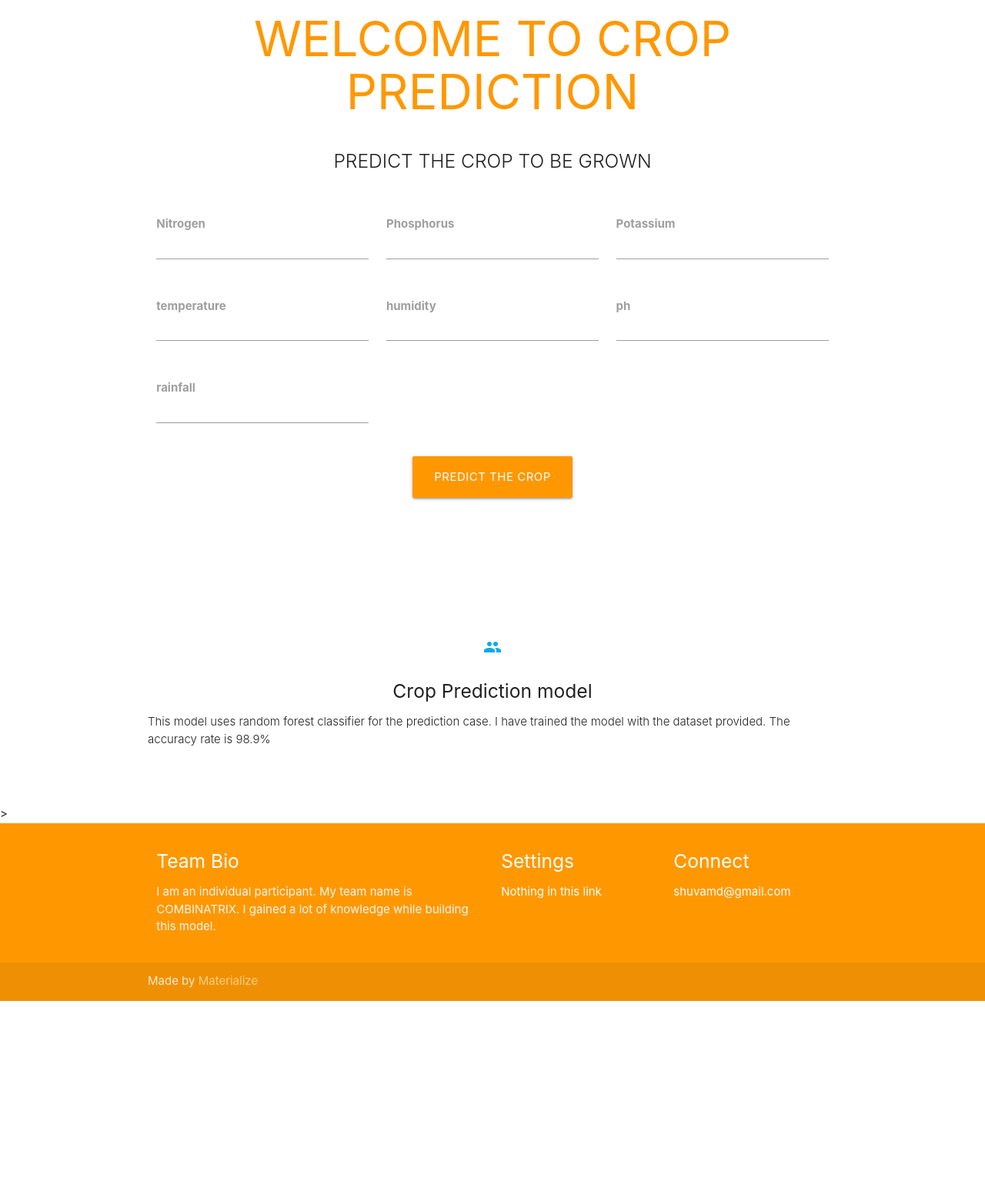
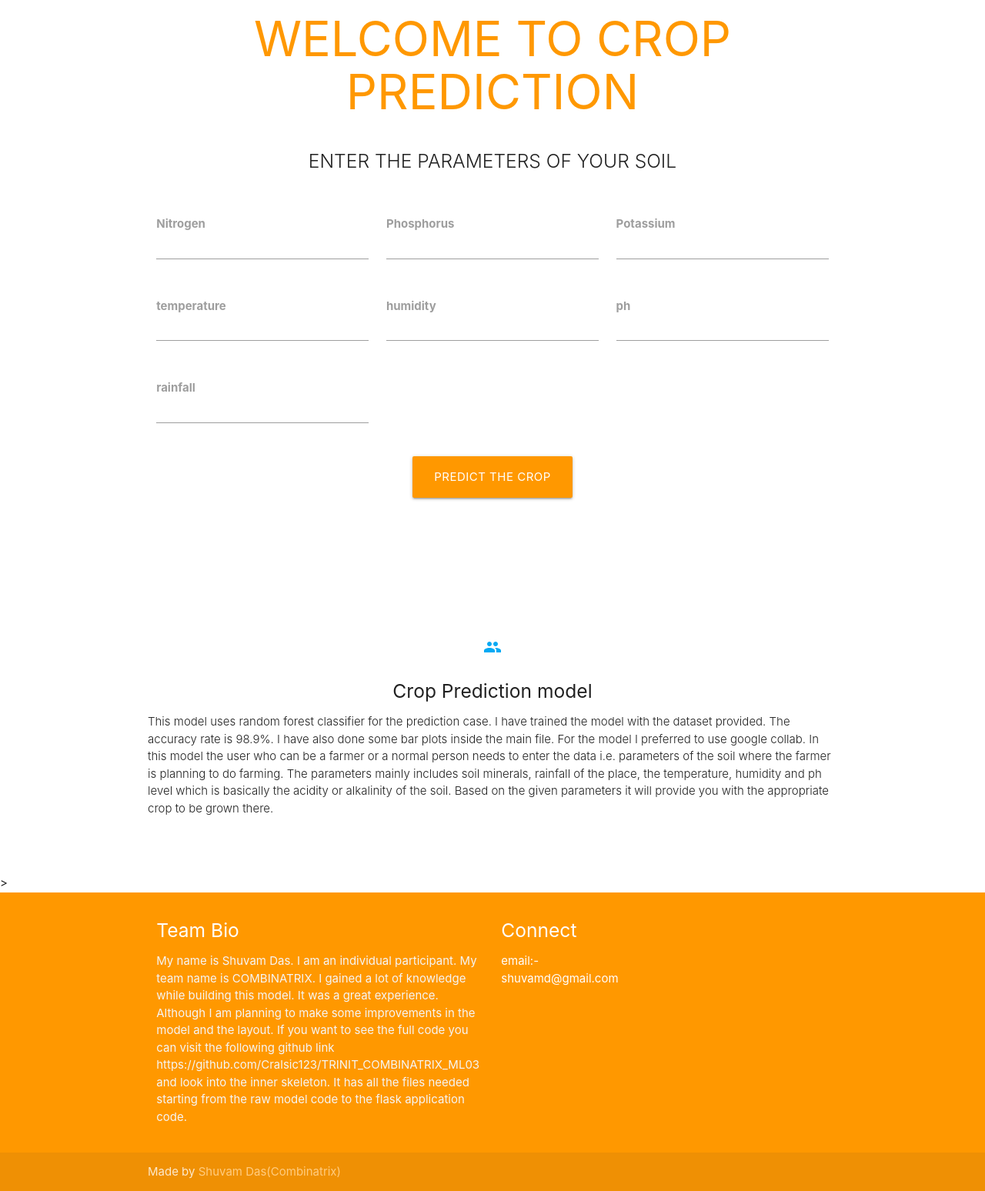
Before and after one commit to Cralsic123/Crop-Prediction, a Flask app: page / in a window 1280 px wide. Shown: the part 150-1698 px from the top of the page at 77% size. Before the commit the page ends 1451 px from the top, so only its background shows below. Run offline with Flask 2, Linux system fonts and the light colour scheme; parts of the project's set-up code (start-up, migrations or seed data) failed here and were passed over; some libraries are stand-ins or nearby versions.

Commit message:
Add files via upload

```diff
--- a/templates/crop.html
+++ b/templates/crop.html
@@ -29,7 +29,7 @@
       <br><br>
       <h1 class="header center orange-text">WELCOME TO CROP PREDICTION</h1>
       <div class="row center">
-        <h5 class="header col s12 light">PREDICT THE CROP TO BE GROWN
+        <h5 class="header col s12 light">ENTER THE PARAMETERS OF YOUR SOIL
         <br>
         </h5>
       </div>
@@ -110,7 +110,8 @@
             <h2 class="center light-blue-text"><i class="material-icons">group</i></h2>
             <h5 class="center">Crop Prediction model</h5>
 
-            <p class="light">This model uses random forest classifier for the prediction case. I have trained the model with the dataset provided. The accuracy rate is 98.9%</p>
+            <p class="light">This model uses random forest classifier for the prediction case. I have trained the model with the dataset provided. The accuracy rate is 98.9%. I have also done some bar plots inside the main file. For the model I preferred to use google collab. In this model the user who can be a farmer or a normal person needs to enter the data i.e. parameters of the soil where the farmer is planning
+            to do farming. The parameters mainly includes soil minerals, rainfall of the place, the temperature, humidity and ph level which is basically the acidity or alkalinity of the soil. Based on the given parameters it will provide you with the appropriate crop to be grown there. </p>
           </div>
 
 
@@ -124,27 +125,24 @@
       <div class="row">
         <div class="col l6 s12">
           <h5 class="white-text">Team Bio</h5>
-          <p class="grey-text text-lighten-4">I am an individual participant. My team name is COMBINATRIX. I gained a lot of knowledge while building this model.</p>
+          <p class="grey-text text-lighten-4">My name is Shuvam Das.
+            I am an individual participant. My team name is COMBINATRIX.
+            I gained a lot of knowledge while building this model. It was a great experience. Although I am planning to make some improvements in the model and the layout. If you want to see the full code you can visit the following github link https://github.com/Cralsic123/TRINIT_COMBINATRIX_ML03 and look into the inner skeleton. It has all the files needed starting from the raw model code to the flask application code.</p>
 
 
         </div>
-        <div class="col l3 s12">
-          <h5 class="white-text">Settings</h5>
-          <ul>
-            <li><a class="white-text" href="#!">Nothing in this link</a></li>
-          </ul>
-        </div>
+
         <div class="col l3 s12">
           <h5 class="white-text">Connect</h5>
           <ul>
-            <li><a class="white-text" href="#!">shuvamd@gmail.com</a></li>
+            <li><a class="white-text" href="#!">email:- shuvamd@gmail.com</a></li>
           </ul>
         </div>
       </div>
     </div>
     <div class="footer-copyright">
       <div class="container">
-      Made by <a class="orange-text text-lighten-3" href="http://materializecss.com">Materialize</a>
+      Made by <a class="orange-text text-lighten-3" href="http://materializecss.com">Shuvam Das(Combinatrix)</a>
       </div>
     </div>
   </footer>
```
